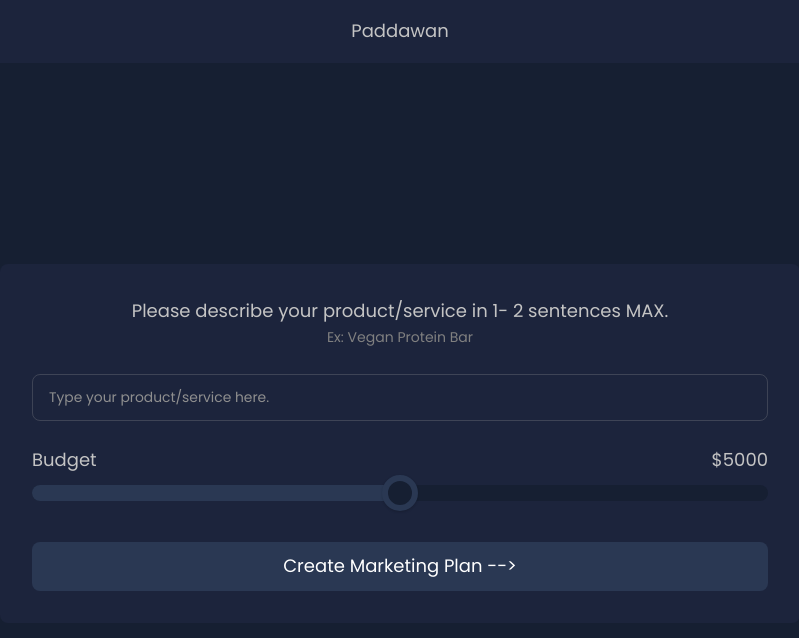
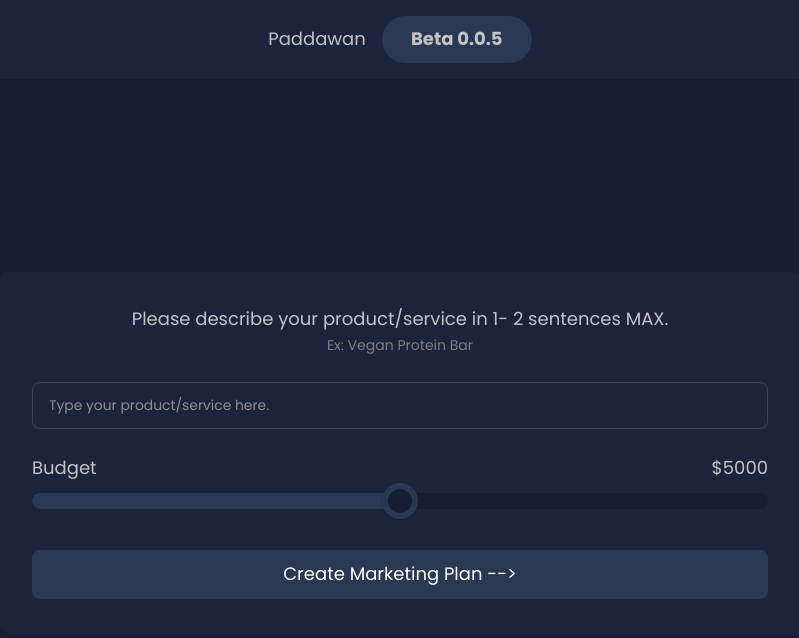
Before and after one commit to souther1407/client-marketingplan-generator, a React (Vite) app: page / in a window 1280 px wide. Shown: the top 638 px of the page, without its empty margins (240-1039 px from the left). Built offline with nearby package versions, Linux system fonts and the light colour scheme; no server answers.

Commit message:
agregado detalles de estilos

```diff
--- a/src/components/atoms/Input/input.module.css
+++ b/src/components/atoms/Input/input.module.css
@@ -26,7 +26,7 @@
 }
 
 .primary .input:focus {
-  outline: none;
+  outline: 1px solid var(--blue);
 }
 
 .primary .input::placeholder {
--- a/src/pages/MainPage/MainPage.jsx
+++ b/src/pages/MainPage/MainPage.jsx
@@ -31,6 +31,9 @@ const MainPage = () => {
       {creatingPlan && <LoadingScreen />}
       <nav className={styles.nav}>
         <Text>Paddawan</Text>
+        <div className={styles.label}>
+          <Text bold>Beta 0.0.5</Text>
+        </div>
       </nav>
       <div className={styles.mainContent}>
         <div className={styles.container}>
--- a/src/pages/MainPage/mainPage.module.css
+++ b/src/pages/MainPage/mainPage.module.css
@@ -11,7 +11,9 @@
   background-color: var(--primary);
   padding: 16px;
   display: flex;
+  align-items: center;
   justify-content: center;
+  gap: 16px;
 }
 
 .mainContent {
@@ -30,6 +32,7 @@
   flex-direction: column;
   gap: 24px;
   padding: 32px;
+  box-shadow: 4px 4px 2px var(--primary);
 }
 
 .budgetSlider {
@@ -38,3 +41,12 @@
     justify-content: space-between;
   }
 }
+
+.label {
+  width: 150px;
+  padding: 8px 0;
+  display: flex;
+  justify-content: center;
+  background-color: var(--primary-light);
+  border-radius: 24px;
+}
```
